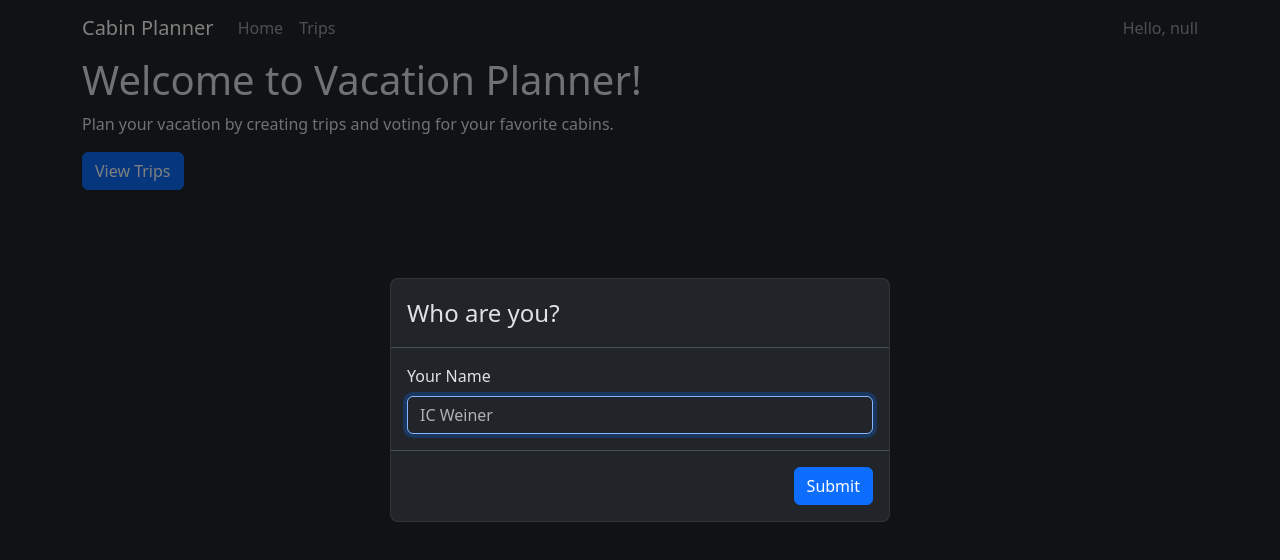
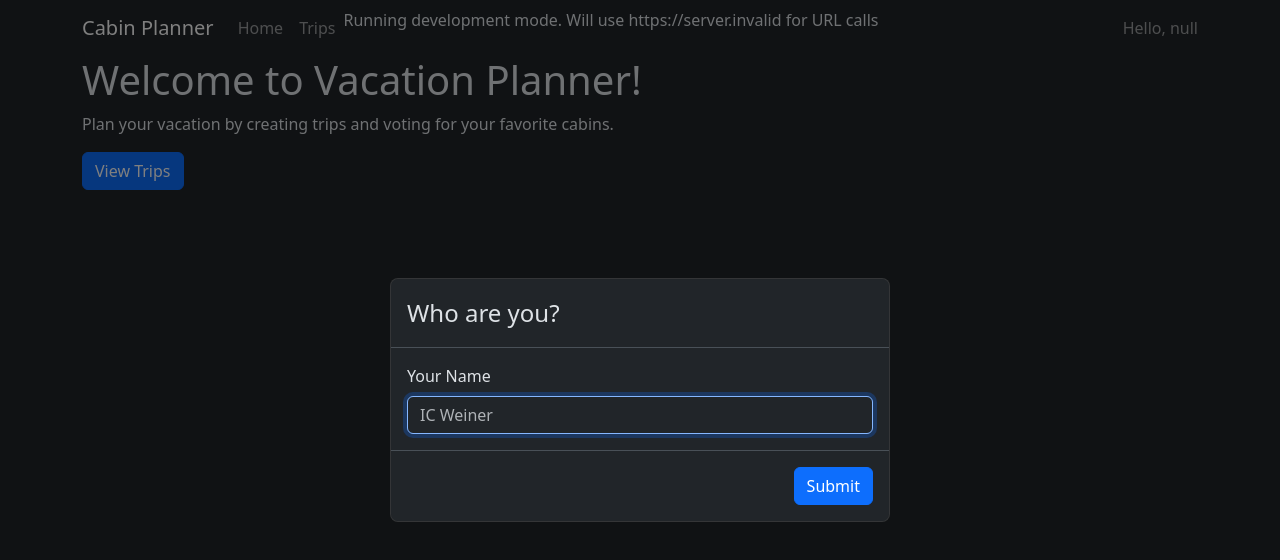
Before and after one commit to mattpassarelli/cabin-voting-site, a React (Create React App) app in the folder frontend/: page /home in a window 1280 px wide. Shown: the top 560 px of the page. Built offline with nearby package versions, Linux system fonts and the light colour scheme; no server answers.

Commit message:
added env files

```diff
--- a/frontend/src/App.jsx
+++ b/frontend/src/App.jsx
@@ -21,6 +21,9 @@ const App = () => {
               <Nav.Link as={Link} to='trips'>
                 Trips
               </Nav.Link>
+              <div>
+                Running {process.env.NODE_ENV} mode. Will use {process.env.REACT_APP_BACKEND_URL} for URL calls
+              </div>
             </Nav>
           </Navbar.Collapse>
           <Navbar.Collapse className='justify-content-end'>
--- a/frontend/src/utils/api/BaseAPI.js
+++ b/frontend/src/utils/api/BaseAPI.js
@@ -1,9 +1,7 @@
 import axios from 'axios';
 
-const BASE_URL = 'http://localhost:8000';
-
 class BaseAPI {
-  constructor(baseURL = BASE_URL) {
+  constructor(baseURL = process.env.REACT_APP_BACKEND_URL) {
     this.axiosInstance = axios.create({
       baseURL: baseURL,
       headers: {
--- a/frontend/src/utils/api/CabinAPI.js
+++ b/frontend/src/utils/api/CabinAPI.js
@@ -1,10 +1,6 @@
 import BaseAPI from './BaseAPI';
 
 class CabinAPI extends BaseAPI {
-  constructor() {
-    super();
-  }
-
   getCabinsByTripId(tripId) {
     return this.get(`/trips/${tripId}/cabins/`);
   }
--- a/frontend/src/utils/api/TripAPI.js
+++ b/frontend/src/utils/api/TripAPI.js
@@ -1,10 +1,6 @@
 import BaseAPI from './BaseAPI';
 
 class TripAPI extends BaseAPI {
-  constructor() {
-    super();
-  }
-
   getTrips() {
     return this.get('/trips/');
   }
@@ -18,7 +14,7 @@ class TripAPI extends BaseAPI {
   }
 
   deleteTrip(tripId) {
-    return this.delete(`/trips/${tripId}/`)
+    return this.delete(`/trips/${tripId}/`);
   }
 }
 
--- a/frontend/src/utils/api/UserAPI.js
+++ b/frontend/src/utils/api/UserAPI.js
@@ -1,10 +1,6 @@
 import BaseAPI from './BaseAPI';
 
 class UserAPI extends BaseAPI {
-  constructor() {
-    super();
-  }
-
   createUser(userData) {
     return this.post(`/users/`, userData);
   }
```
Also changed, not shown: 2 other files (tests, documents, lock files or other folders).
